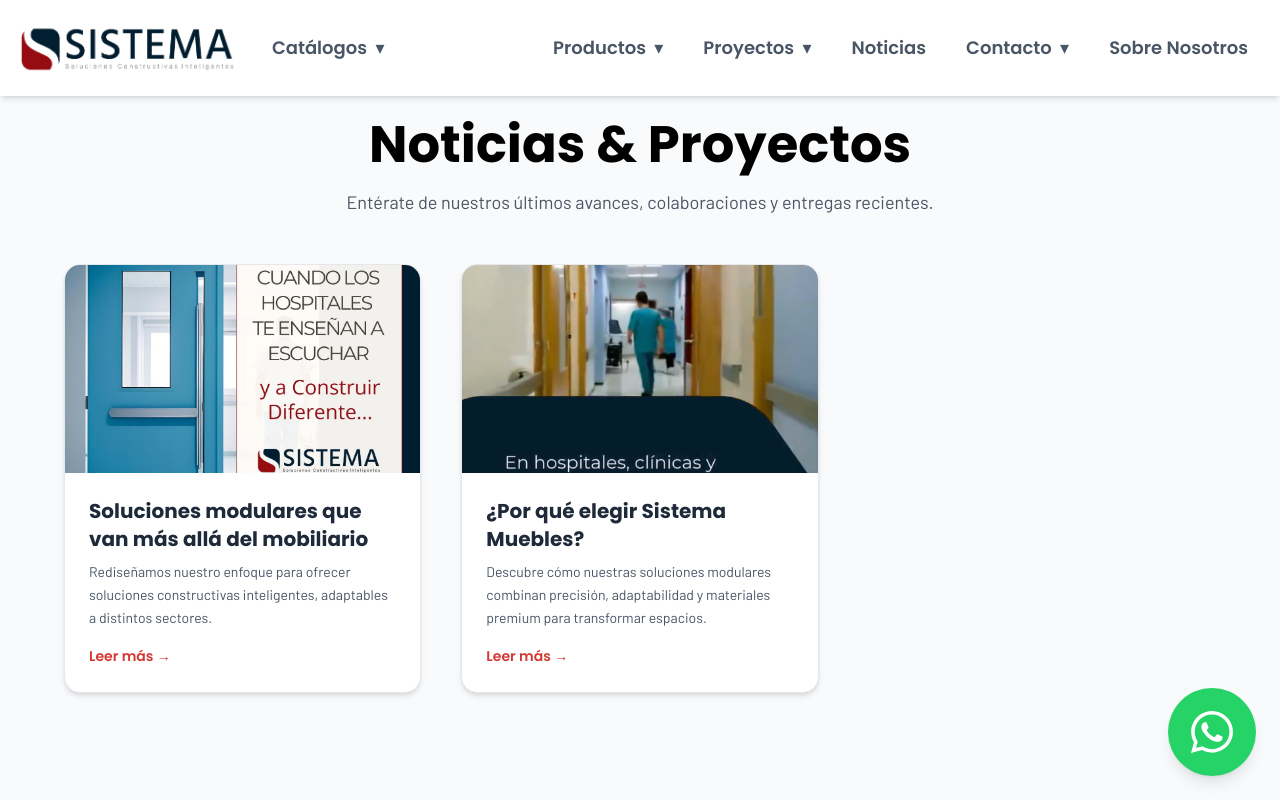
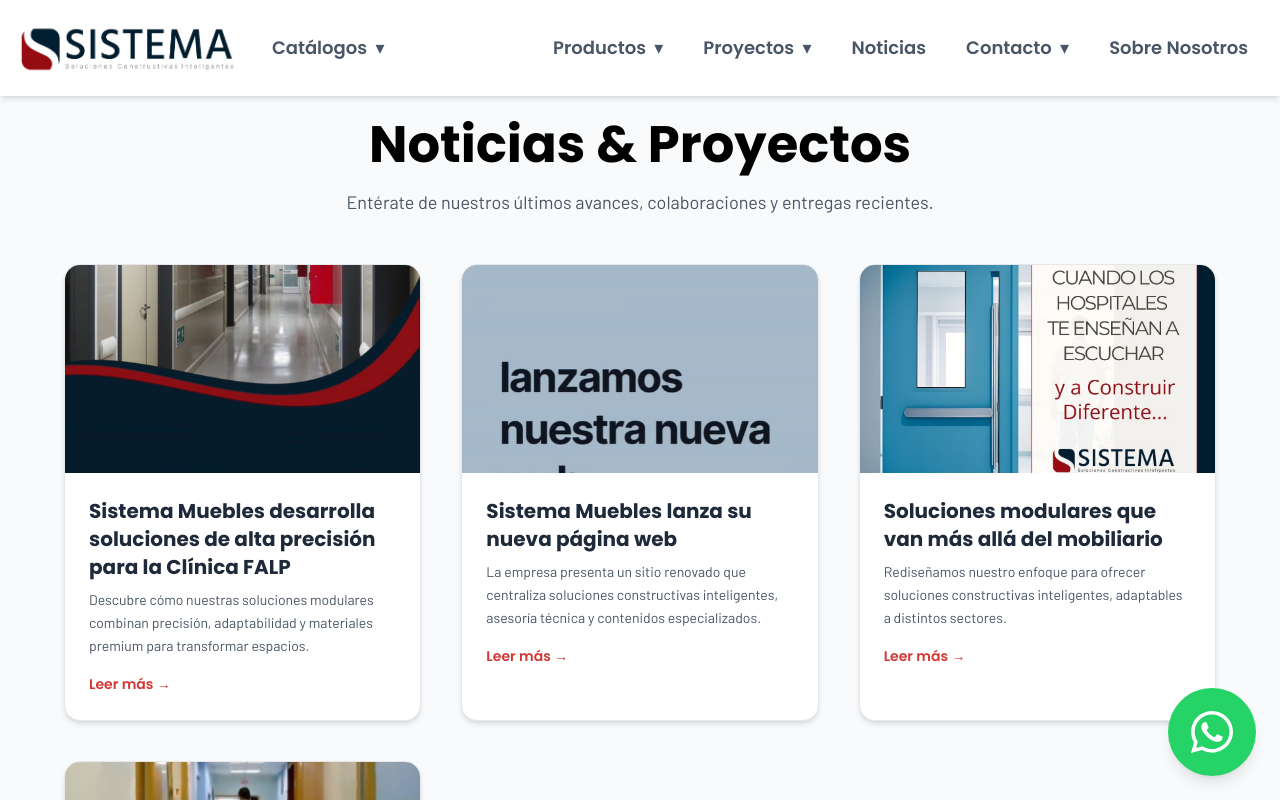
Before and after one commit to Juanith0xx/s_muebles, a React (Vite) app: page /noticias in a window 1280 px wide. Shown: the top 800 px of the page. Built offline with nearby package versions, Linux system fonts and the light colour scheme.

Commit message:
update noticias nuevas noticias

```diff
--- a/src/components/data/noticias.js
+++ b/src/components/data/noticias.js
@@ -1,6 +1,52 @@
 
 
 export const noticias = [
+
+
+{
+  titulo: "Sistema Muebles desarrolla soluciones de alta precisión para la Clínica FALP",
+  descripcion: "Descubre cómo nuestras soluciones modulares combinan precisión, adaptabilidad y materiales premium para transformar espacios.",
+  imagen: "/img/Noticias/noticias3.png",
+  link: "/noticias/soluciones-clinica-falp",
+  slug: "soluciones-clinica-falp",
+  fecha: "01 de Septiembre de 2025",
+  contenido: `Trabajar en el ámbito de la salud requiere operar bajo un principio inquebrantable: no hay margen para el error. Bajo esa premisa, Sistema Muebles asumió el desafío de ejecutar un proyecto en la Clínica FALP, caracterizado por plazos ajustados, especificaciones milimétricas y el compromiso de cero reprocesos.
+
+Para cumplir con estas exigencias, la compañía implementó innovaciones clave:
+
+Superficies en Krion®: un material antibacterial, altamente resistente y de fácil limpieza, que garantiza higiene en cada detalle.
+
+Marcos telescópicos: diseñados para permitir reconfiguraciones rápidas, esenciales en un entorno donde cada segundo es determinante.
+
+Fábrica propia: que otorga control total en todo el proceso, desde el diseño hasta la instalación, asegurando precisión y cumplimiento de plazos.
+
+Desde la empresa destacan que en el sector salud, la precisión no es un valor agregado, sino una necesidad vital. Por ello, Sistema Muebles no se limita a fabricar, sino que se posiciona como socio estratégico de hospitales, clínicas, constructoras y arquitectos, transformando los proyectos más desafiantes en soluciones inteligentes, duraderas y adaptadas a cada espacio.
+
+Con este tipo de iniciativas, Sistema Muebles reafirma su compromiso con la innovación aplicada a la salud y la construcción, ofreciendo seguridad, confianza y tranquilidad en cada proyecto.
+
+🔗 Más información en: www.sistemamuebles.cl`
+},
+
+{
+  titulo: "Sistema Muebles lanza su nueva página web",
+  descripcion: "La empresa presenta un sitio renovado que centraliza soluciones constructivas inteligentes, asesoría técnica y contenidos especializados.",
+  imagen: "/img/Noticias/noticia4.png", // guarda tu imagen con este nombre en la carpeta correspondiente
+  link: "/noticias/nueva-web-sistema-muebles",
+  slug: "nueva-web-sistema-muebles",
+  fecha: "01 de Septiembre de 2025",
+  contenido: `Con el compromiso de acercar aún más sus soluciones al mundo de la construcción, Sistema Muebles anuncia el lanzamiento de su nueva página web: www.sistemamuebles.cl. El sitio ha sido diseñado para centralizar en un solo lugar todo lo que arquitectos, constructoras, hospitales y oficinas necesitan al momento de planificar y ejecutar sus proyectos.
+
+🌟 Entre las principales novedades destacan:
+- **Catálogo Digital de Puertas y Marcos Telescópicos**: con detalles técnicos y opciones personalizadas.
+- **Galería de Proyectos Reales**: una muestra de cómo la compañía ha resuelto desafíos en hospitales, clínicas, oficinas y laboratorios.
+- **Asesoría Directa**: acceso a cotizaciones técnicas y contacto inmediato con el equipo de ingenieros.
+- **Contenido especializado**: artículos, normativas y recursos del mundo constructivo.
+
+Con este lanzamiento, Sistema Muebles reafirma su visión de ser más que un fabricante: un aliado estratégico que acompaña cada proyecto con precisión, innovación y confianza.
+
+🔗 Explora la nueva web en: www.sistemamuebles.cl`
+},
+
   {
   titulo: "Soluciones modulares que van más allá del mobiliario",
   descripcion: "Rediseñamos nuestro enfoque para ofrecer soluciones constructivas inteligentes, adaptables a distintos sectores.",
@@ -29,5 +75,4 @@
 },
 
 
-
 ];
--- a/src/pages/NoticiaDetalle.jsx
+++ b/src/pages/NoticiaDetalle.jsx
@@ -36,8 +36,14 @@
         {noticia.contenido || noticia.descripcion}
       </p>
 
-      {/* Botón para volver al home */}
-      <div className="text-center">
+      {/* Botones de navegación */}
+      <div className="text-center space-x-4">
+        <Link
+          to="/noticias"
+          className="inline-block px-6 py-3 bg-[#021f31] text-white font-semibold rounded-full shadow-md hover:bg-[#0f1a4d] transition-colors duration-300"
+        >
+          Volver a noticias
+        </Link>
         <Link
           to="/"
           className="inline-block px-6 py-3 bg-[#d33834] text-white font-semibold rounded-full shadow-md hover:bg-[#b72c2a] transition-colors duration-300"
@@ -45,12 +51,13 @@
           Volver al inicio
         </Link>
       </div>
+
       {/* Fecha de publicación */}
-<div className="mt-10 text-right">
-  <p className="text-sm text-gray-500 font-[Barlow] italic">
-    Publicado el {noticia.fecha}
-  </p>
-</div>
+      <div className="mt-10 text-right">
+        <p className="text-sm text-gray-500 font-[Barlow] italic">
+          Publicado el {noticia.fecha}
+        </p>
+      </div>
     </section>
   );
 };
```
Also changed, not shown: public/img/Noticias/noticia4.png (added), public/img/Noticias/noticias3.png (added).
